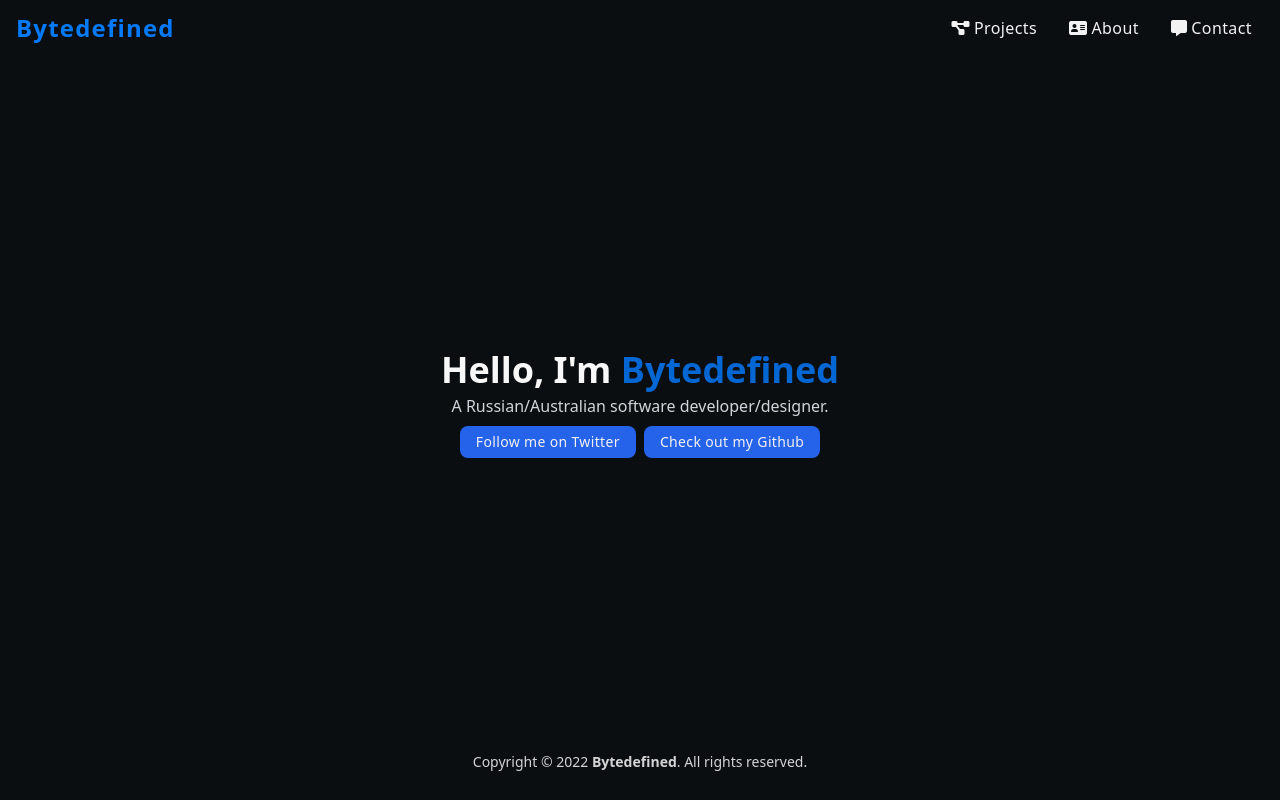
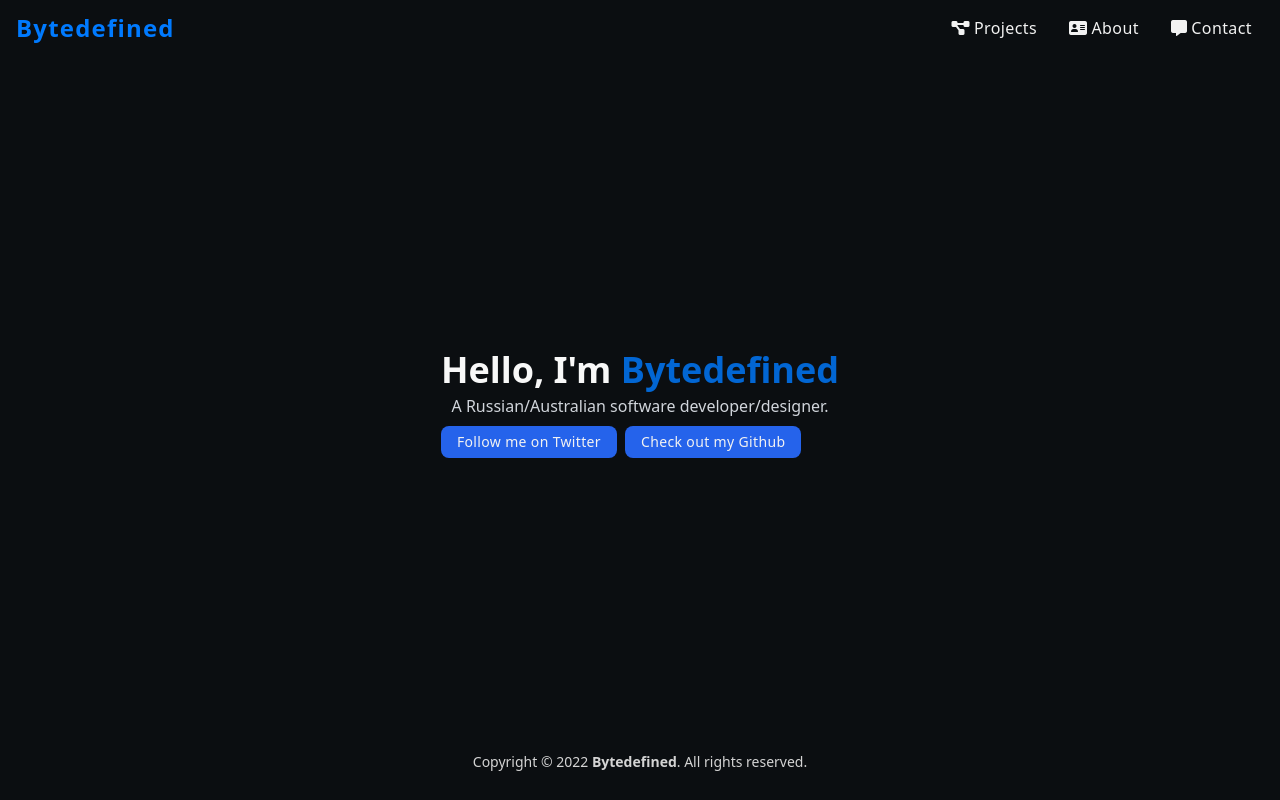
Before and after one commit to Bytedefined/website, a Nuxt app: page / in a window 1280 px wide. Built offline with nearby package versions, Linux system fonts and the light colour scheme.

Commit message:
Update index.vue

```diff
--- a/src/pages/index.vue
+++ b/src/pages/index.vue
@@ -8,7 +8,7 @@
       <p class="text-gray-300 mt-1 max-w-lg font-medium text-center">
         A Russian/Australian software developer/designer.
       </p>
-      <div class="flex gap-2 mx-auto mt-2">
+      <div class="flex gap-2 mx-auto mt-2 w-full">
         <a href="https://twitter.com/Bytedefined" target="_blank">
           <InteractiveButton
             class="ml-auto duration-500 shadow-none !bg-blue-600 hover:!bg-blue-500"
```
